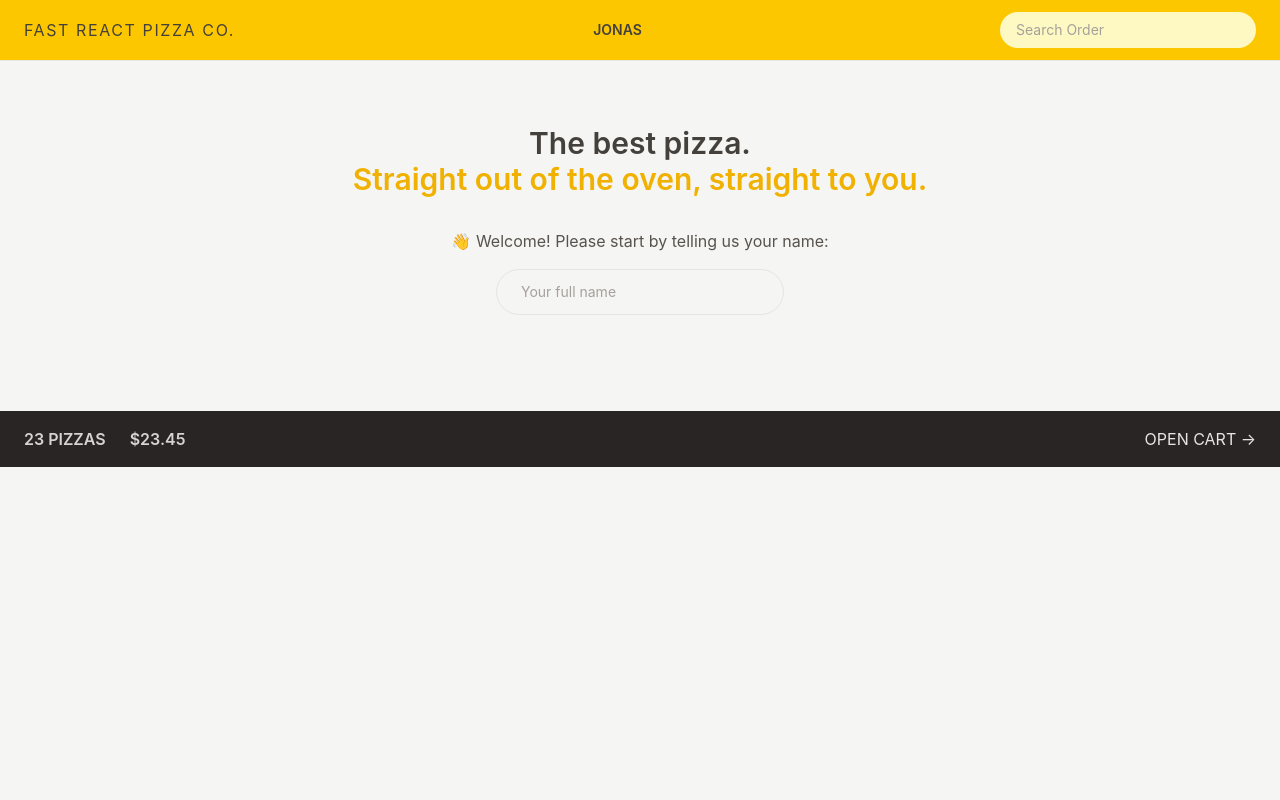
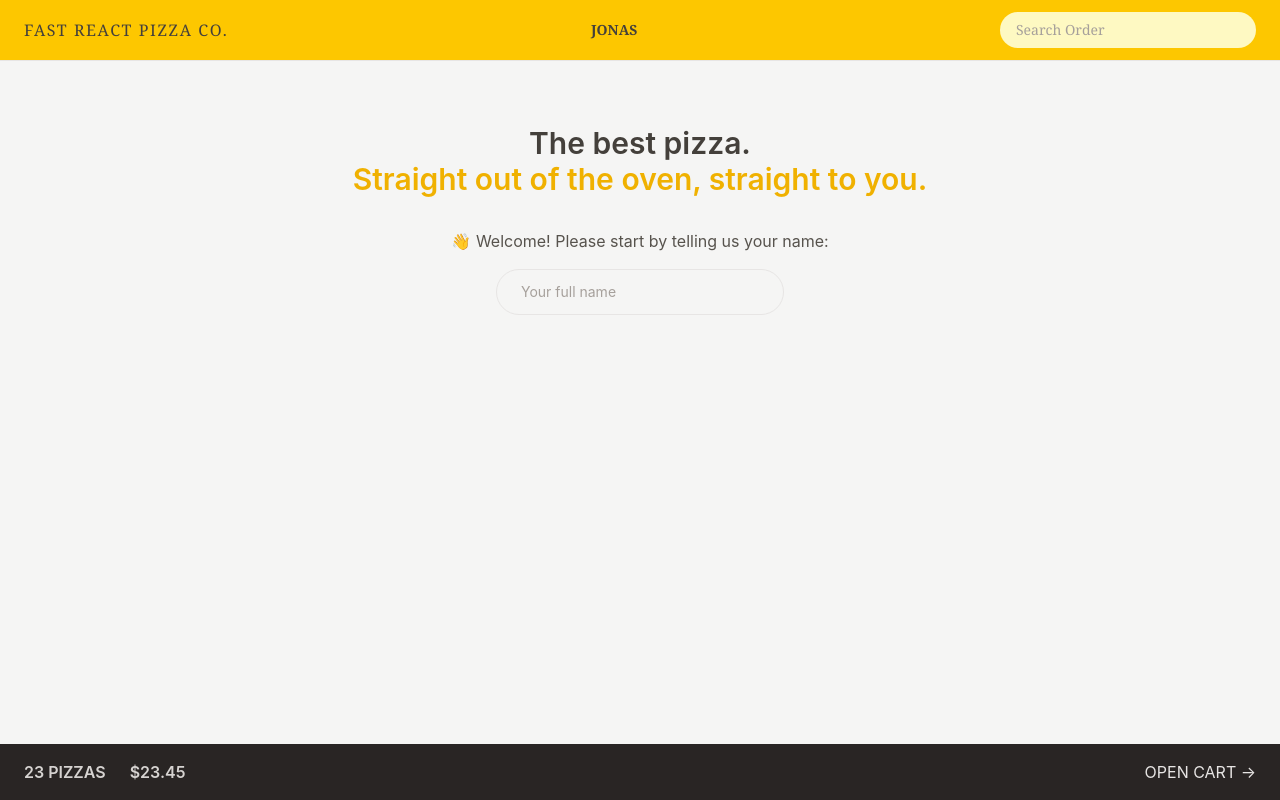
Before and after one commit to DENBARIT/PizzaDeliveryApplication, a React (Vite) app: page / in a window 1280 px wide. Built offline with nearby package versions, Linux system fonts and the light colour scheme.

Commit message:
feat(theme): add Roboto Mono font and extend Tailwind theme tokens

```diff
--- a/index.html
+++ b/index.html
@@ -5,6 +5,9 @@
     <link rel="icon" type="image/svg+xml" href="/favicon.svg" />
     <meta name="viewport" content="width=device-width, initial-scale=1.0" />
     <title>fast-react-pizza</title>
+    <link rel="preconnect" href="https://fonts.googleapis.com">
+<link rel="preconnect" href="https://fonts.gstatic.com" crossorigin>
+<link href="https://fonts.googleapis.com/css2?family=Roboto+Mono:ital,wght@0,100..700;1,100..700&display=swap" rel="stylesheet">
   </head>
   <body class="bg-stone-100 text-stone-700">
     <div id="root"></div>
--- a/src/index.css
+++ b/src/index.css
@@ -1,4 +1,22 @@
 @import "tailwindcss";
+
+@theme {
+--font-custom-mono: "Roboto Mono", monospace;
+
+  --color-brand: aquamarine;
+
+  --font-size-huge: 80rem;
+  --line-height-huge: 1;
+
+  /* 4. EXTENDS heights (Leaving h-screen default intact) */
+  --height-dynamic-screen: 100dvh;
+
+}
+/* extend base {
+  body {
+ color:aquamarine
+  }
+} */
 
 @layer components {
   .input{
@@ -8,26 +26,12 @@
   focus:outline-none focus:ring focus:ring-yellow-400
         w-full  md:px-6 md:py-3;
   }
-}
-/* body {
-  font-family: system-ui, -apple-system, BlinkMacSystemFont, 'Segoe UI', Roboto,
-    Oxygen, Ubuntu, Cantarell, 'Open Sans', 'Helvetica Neue', sans-serif;
-  background-color: #f7f7f7;
-  color: #444;
-}
-
-.layout {
-  display: grid;
-  grid-template-rows: auto 1fr auto;
-  gap: 32px;
-  height: 100dvh;
-} */
-
-/* https://dev.to/afif/i-made-100-css-loaders-for-your-next-project-4eje */
-/* .loader {
+  .loader {
   width: 45px;
   aspect-ratio: 0.75;
-  --c: no-repeat linear-gradient(#333 0 0);
+  /* --c: no-repeat linear-gradient(#333 0 0); */
+  --c: no-repeat linear-gradient(theme(colors.stone.800) 0 0);
+
   background: var(--c) 0% 50%, var(--c) 50% 50%, var(--c) 100% 50%;
   background-size: 20% 50%;
   animation: loading 1s infinite linear;
@@ -46,4 +50,21 @@
   80% {
     background-position: 0% 50%, 50% 50%, 100% 100%;
   }
+}
+
+}
+/* body {
+  font-family: system-ui, -apple-system, BlinkMacSystemFont, 'Segoe UI', Roboto,
+    Oxygen, Ubuntu, Cantarell, 'Open Sans', 'Helvetica Neue', sans-serif;
+  background-color: #f7f7f7;
+  color: #444;
+}
+
+.layout {
+  display: grid;
+  grid-template-rows: auto 1fr auto;
+  gap: 32px;
+  height: 100dvh;
 } */
+
+/* https://dev.to/afif/i-made-100-css-loaders-for-your-next-project-4eje */
--- a/src/ui/Header.jsx
+++ b/src/ui/Header.jsx
@@ -4,7 +4,7 @@ import Username from "../Features/user/Username.jsx";
 
 function Header(){
     return (
-        <header className="bg-yellow-400 px-4 py-3 uppercase border-b border-stone-200 sm:px-6 flex justify-between items-center ">
+        <header className="bg-yellow-400 px-4 py-3 uppercase border-b border-stone-200 sm:px-6 font-serif flex justify-between items-center  ">
             <Link to="/" className="tracking-widest">Fast React Pizza Co.</Link>
 <Username/>
         <SearchOrder/>
```
